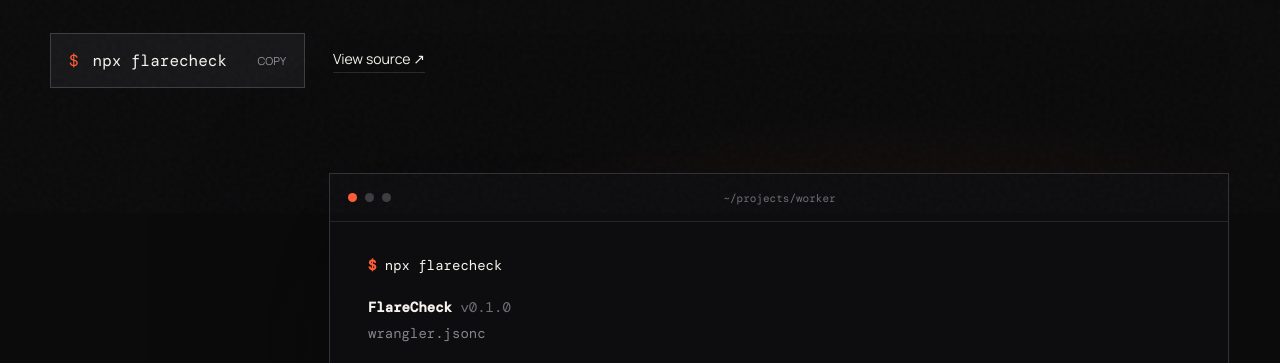
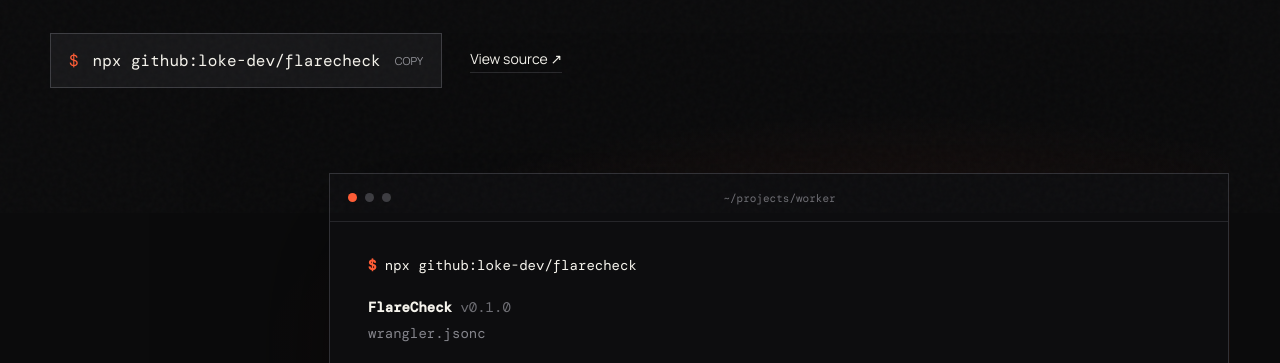
Before and after one commit to loke-dev/flarecheck, a website: page site/index.html in a window 1280 px wide. Shown: the part 587-950 px from the top of the page. Drawn offline with nearby package versions, Linux system fonts and the light colour scheme; a web font is replaced by a local one.

Commit message:
fix: use install command available at launch

```diff
--- a/site/index.html
+++ b/site/index.html
@@ -42,9 +42,9 @@
           type checks, and local development cannot see.
         </p>
         <div class="actions">
-          <button class="install" type="button" data-copy="npx flarecheck">
+          <button class="install" type="button" data-copy="npx github:loke-dev/flarecheck">
             <span aria-hidden="true">$</span>
-            <code>npx flarecheck</code>
+            <code>npx github:loke-dev/flarecheck</code>
             <span class="copy-label">Copy</span>
           </button>
           <a class="secondary" href="https://github.com/loke-dev/flarecheck">
@@ -59,7 +59,7 @@
               <p>~/projects/worker</p>
             </div>
             <div class="terminal-body">
-              <p><b>$</b> npx flarecheck</p>
+              <p><b>$</b> npx github:loke-dev/flarecheck</p>
               <p class="space"><strong>FlareCheck</strong> <i>v0.1.0</i></p>
               <p class="muted">wrangler.jsonc</p>
               <p class="space">Production readiness: <mark>72/100</mark></p>
@@ -130,9 +130,9 @@
         <div class="shell">
           <p class="eyebrow"><span></span> Seven checks. One command.</p>
           <h2>Make the deploy<br />the <em>boring</em> part.</h2>
-          <button class="install" type="button" data-copy="npx flarecheck">
+          <button class="install" type="button" data-copy="npx github:loke-dev/flarecheck">
             <span aria-hidden="true">$</span>
-            <code>npx flarecheck</code>
+            <code>npx github:loke-dev/flarecheck</code>
             <span class="copy-label">Copy</span>
           </button>
         </div>
```
Also changed, not shown: README.md.
